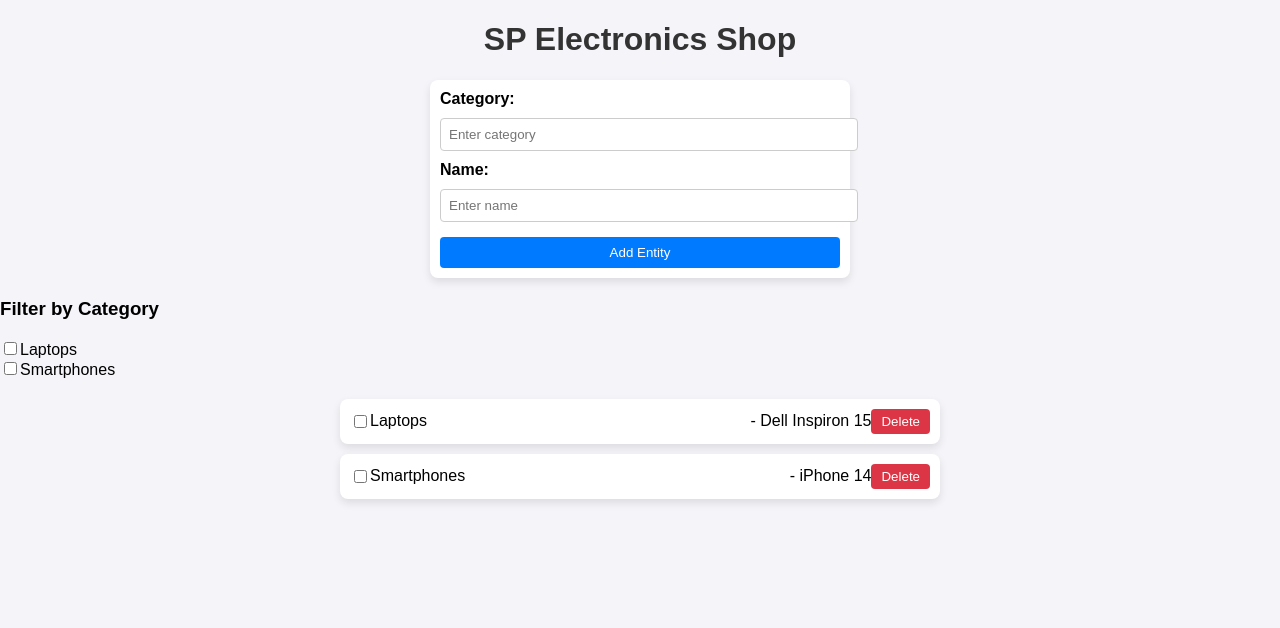
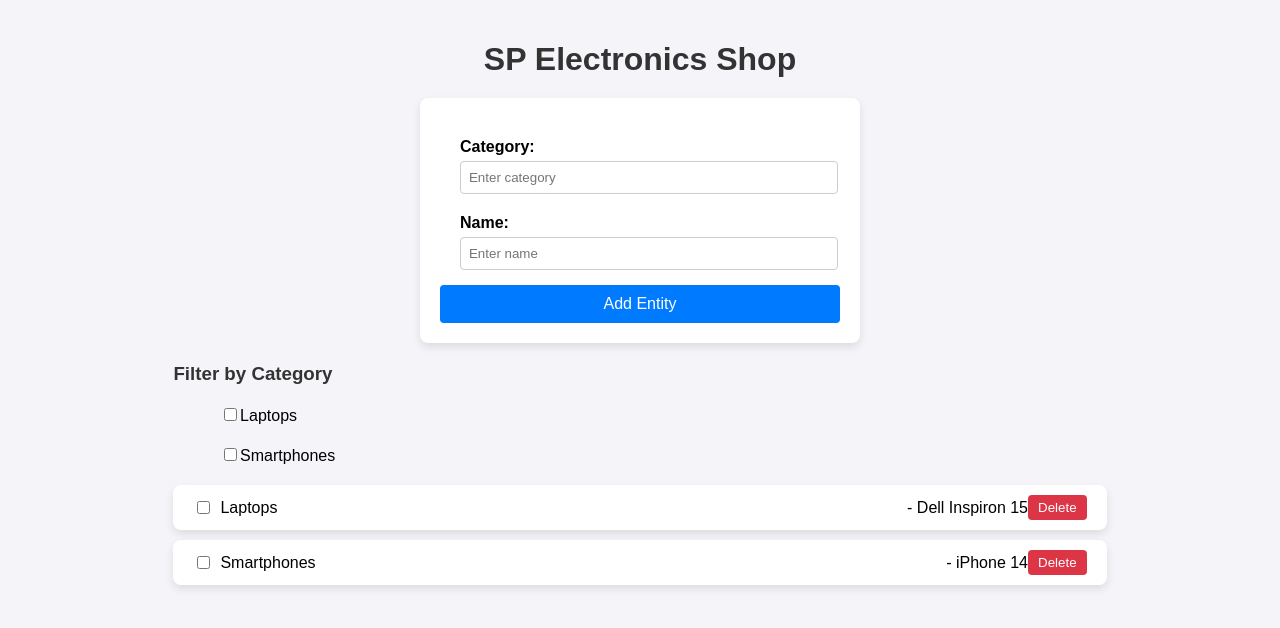
Before and after one commit to TanEngLiatJermin/sp-electronics-shop, a React (Create React App) app: page / in a window 1280 px wide. Shown: the top 628 px of the page. Built offline with nearby package versions, Linux system fonts and the light colour scheme.

Commit message:
updated css

```diff
--- a/src/App.css
+++ b/src/App.css
@@ -1,47 +1,64 @@
+/* General Body Styling */
 body {
   font-family: Arial, sans-serif;
   margin: 0;
   padding: 0;
   background-color: #f4f4f9;
+  display: flex;
+  justify-content: center;
+  align-items: flex-start;
+  min-height: 100vh;
 }
 
+/* Container Styling */
+div {
+  width: 90%;
+  max-width: 1200px;
+  margin: 20px auto;
+}
+
+/* Header */
 h1 {
   text-align: center;
   color: #333;
+  margin-bottom: 20px;
 }
 
+/* Form Styling */
 form {
-  margin: 20px auto;
-  padding: 10px;
-  max-width: 400px;
   background: #fff;
+  padding: 20px;
   border-radius: 8px;
   box-shadow: 0 4px 8px rgba(0, 0, 0, 0.1);
+  max-width: 400px;
+  margin: 0 auto 20px auto;
 }
 
 form div {
-  margin-bottom: 10px;
+  margin-bottom: 15px;
 }
 
 form label {
   display: block;
+  font-weight: bold;
   margin-bottom: 5px;
-  font-weight: bold;
 }
 
-form input[type="text"],
-form button {
+form input[type="text"] {
   width: 100%;
   padding: 8px;
-  margin-top: 5px;
+  border: 1px solid #ccc;
   border-radius: 4px;
-  border: 1px solid #ccc;
 }
 
 form button {
+  width: 100%;
   background-color: #007bff;
   color: #fff;
   border: none;
+  padding: 10px;
+  font-size: 16px;
+  border-radius: 4px;
   cursor: pointer;
 }
 
@@ -49,17 +66,17 @@ form button:hover {
   background-color: #0056b3;
 }
 
+/* Entity List */
 ul {
   list-style-type: none;
   padding: 0;
-  margin: 20px auto;
-  max-width: 600px;
+  margin: 0;
 }
 
 ul li {
   background: #fff;
-  margin: 10px 0;
-  padding: 10px;
+  margin-bottom: 10px;
+  padding: 10px 20px;
   border-radius: 8px;
   box-shadow: 0 4px 8px rgba(0, 0, 0, 0.1);
   display: flex;
@@ -67,8 +84,12 @@ ul li {
   align-items: center;
 }
 
+ul li input[type="checkbox"] {
+  margin-right: 10px;
+}
+
 ul li span {
-  flex: 1;
+  flex-grow: 1;
 }
 
 ul li button {
@@ -83,3 +104,28 @@ ul li button {
 ul li button:hover {
   background-color: #a71d2a;
 }
+
+/* Filter Form */
+h3 {
+  margin-top: 20px;
+  color: #333;
+}
+
+div.filter-form {
+  margin: 20px auto;
+  padding: 10px;
+  background: #fff;
+  border-radius: 8px;
+  box-shadow: 0 4px 8px rgba(0, 0, 0, 0.1);
+  max-width: 400px;
+}
+
+div.filter-form label {
+  margin-left: 5px;
+}
+
+div.filter-form div {
+  display: flex;
+  align-items: center;
+  margin-bottom: 10px;
+}
```
